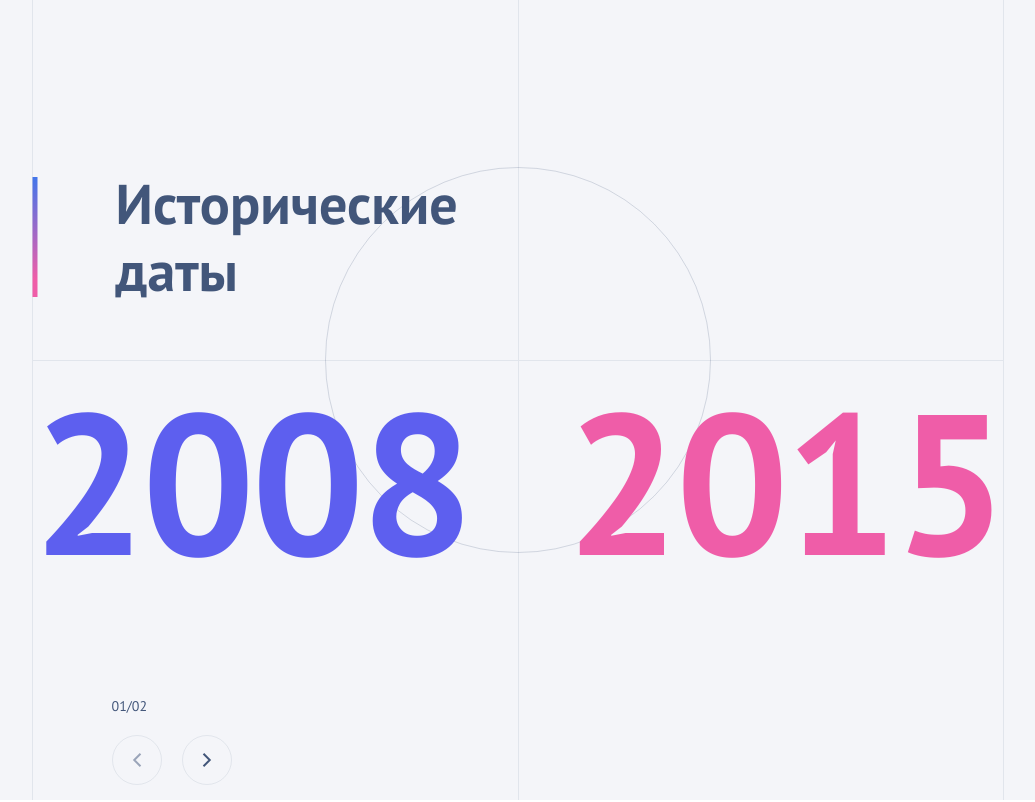
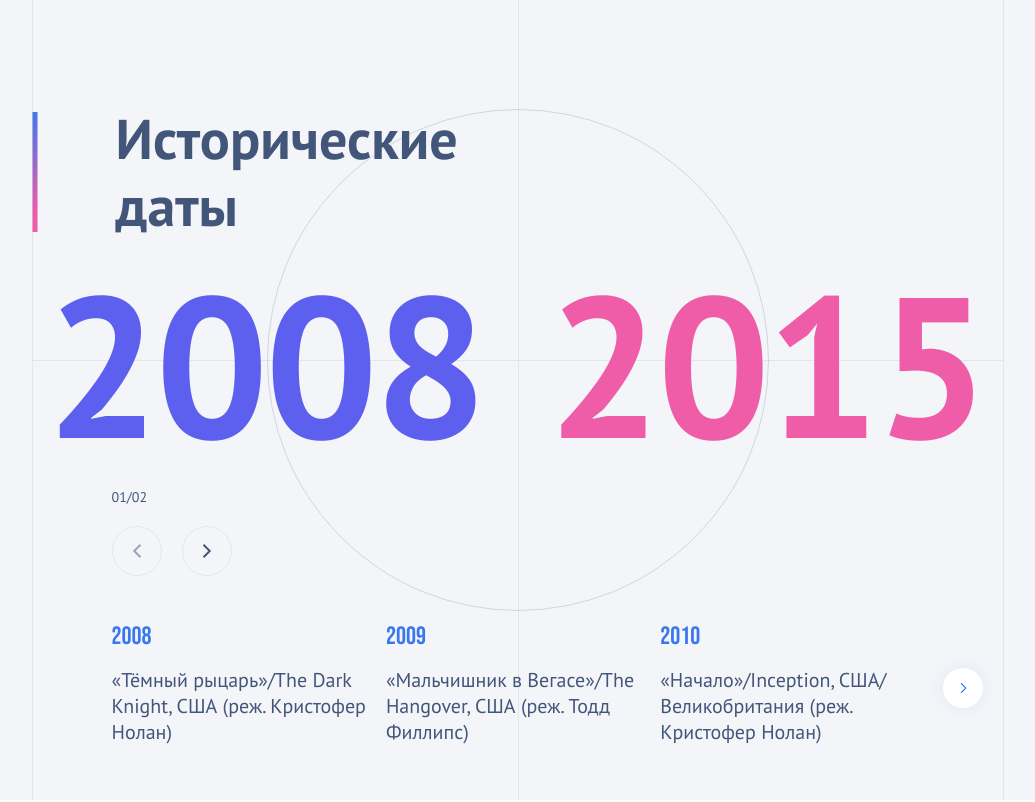
Before and after one commit to M4XPRD/historical-dates, a React (Vite) app: page / in a window 1280 px wide. Shown: the top 802 px of the page, without its empty margins (122-1157 px from the left). Built offline with nearby package versions, Linux system fonts and the light colour scheme.

Commit message:
CSS enhanced

```diff
--- a/src/components/SliderView/Content.tsx
+++ b/src/components/SliderView/Content.tsx
@@ -12,6 +12,7 @@ const Wrapper = styled.main`
 
   display: flex;
   flex-direction: column;
+  justify-content: space-evenly;
   align-items: center;
   width: 76%;
   height: 100%;
--- a/src/components/SliderView/Frame.tsx
+++ b/src/components/SliderView/Frame.tsx
@@ -44,13 +44,13 @@ const EllipseWrapper = styled.div`
 `;
 
 const Ellipse = styled.div`
-  width: 30vw;
-  height: 30vw;
+  width: 500px;
+  height: 500px;
 
-  max-width: 530px;
+  /* max-width: 530px;
   max-height: 530px;
   min-width: 200px;
-  min-height: 200px;
+  min-height: 200px; */
 
   border: 1px solid rgba(66, 86, 122, .2);
   border-radius: 50%;
--- a/src/components/SliderView/SliderButtons.tsx
+++ b/src/components/SliderView/SliderButtons.tsx
@@ -9,8 +9,8 @@ const Wrapper = styled.section`
   gap: 20px;
 
   margin-left: 80px;
-  margin-bottom: 56px;
-  margin-top: 137px;
+  /* margin-bottom: 56px;
+  margin-top: 137px; */
 
   font-family: var(--font-family);
   color: var(--colour-main);
--- a/src/components/SliderView/Title.tsx
+++ b/src/components/SliderView/Title.tsx
@@ -8,8 +8,9 @@ const Wrapper = styled.section`
   align-items: center;
   gap: 78px;
 
-  margin-top: 170px;
-  margin-bottom: 96px;
+  margin-top: 61px;
+  /* margin-top: 170px;
+  margin-bottom: 96px; */
 `;
 
 const VerticalColouredBar = styled.img`
--- a/src/components/SliderView/Years.tsx
+++ b/src/components/SliderView/Years.tsx
@@ -6,13 +6,14 @@ const Wrapper = styled.section`
   flex-direction: row;
   align-items: center;
   justify-content: center;
-  gap: 6rem;
+  gap: 4rem;
 
   font-family: var(--font-family);
   font-size: var(--fs-l);
   font-weight: var(--fw-bold);
 
   max-height: 160px;
+  padding-right: 5px;
 `;
 
 const YearFrom = styled.div`
```
